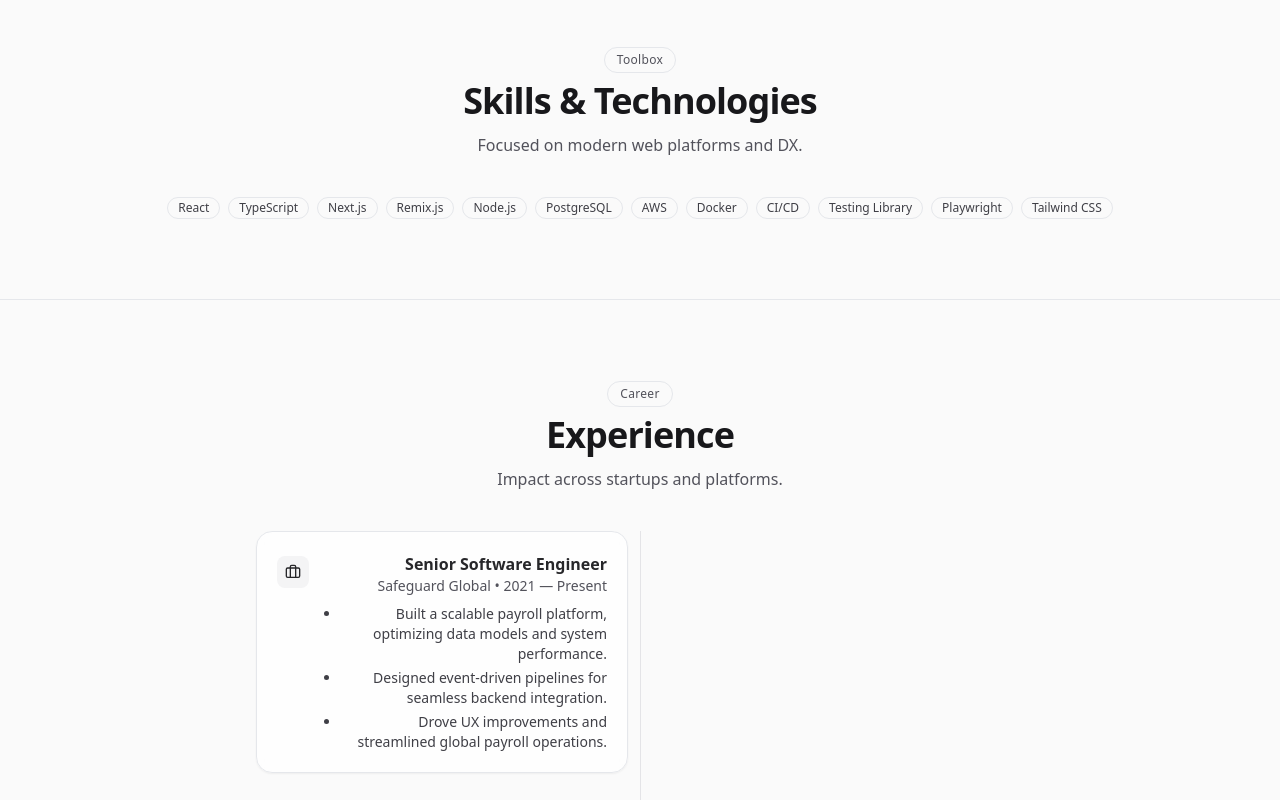
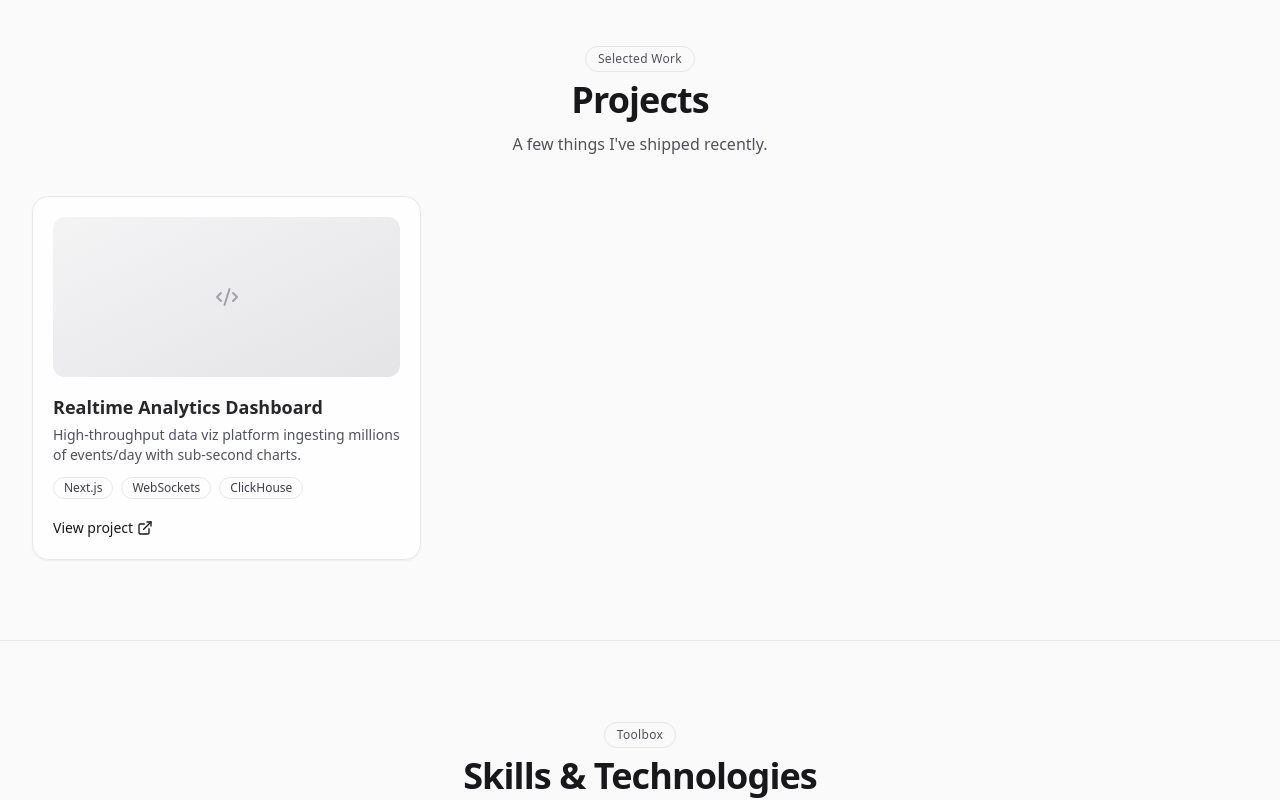
Before and after one commit to zenkio/zenkio.github.io, a React (Vite) app: page / in a window 1280 px wide. Shown: the part 580-1380 px from the top of the page. Built offline with nearby package versions, Linux system fonts and the light colour scheme.

Commit message:
extract Project to component

```diff
--- a/src/App.tsx
+++ b/src/App.tsx
@@ -5,7 +5,6 @@ import {
   Download,
   Moon,
   Sun,
-  ExternalLink,
   ArrowRight,
   Code2,
   Briefcase,
@@ -15,60 +14,19 @@ import {
 } from "lucide-react";
 import { GitHub, LinkedIn } from './component/icon';
 import { useTheme, ThemeProvider } from "./component/theme";
-import { useEffect, useRef, useState } from "react";
 import Email from "./component/email";
 import ContactForm from "./component/contactForm";
 import { Toaster } from "sonner";
 import { TypeWriter } from "./component/typeWritter";
+import { Container } from "./component/container";
+import { SectionTitle } from "./component/sectionTitle";
+import type { ChildrenProps, Project } from "./component/types";
+import { Badge } from "./component/badge";
+import { Card } from "./component/card";
+import { FadeIn } from "./component/fadeIn";
+import ProjectList from "./component/project";
 
-type ChildrenProps = PropsWithChildren<{}>;
 
-const Container = ({ children }: ChildrenProps) => (
-  <div className="mx-auto w-full max-w-7xl px-4 sm:px-6 lg:px-8">{children}</div>
-);
-
-const SectionTitle = ({
-  eyebrow,
-  title,
-  subtitle,
-}: {
-  eyebrow?: string;
-  title: string;
-  subtitle?: string;
-}) => (
-  <div className="mb-10 text-center">
-    {eyebrow && (
-      <p className="mb-2 inline-block rounded-full border px-3 py-1 text-xs font-medium tracking-wide text-zinc-600 dark:text-zinc-300">
-        {eyebrow}
-      </p>
-    )}
-    <h2 className="text-3xl font-semibold tracking-tight text-zinc-900 dark:text-zinc-50 sm:text-4xl">
-      {title}
-    </h2>
-    {subtitle && (
-      <p className="mx-auto mt-3 max-w-2xl text-zinc-600 dark:text-zinc-300">
-        {subtitle}
-      </p>
-    )}
-  </div>
-);
-
-const Badge = ({ children }: ChildrenProps) => (
-  <span className="inline-flex items-center rounded-full border px-2.5 py-0.5 text-xs text-zinc-700 dark:text-zinc-200">
-    {children}
-  </span>
-);
-
-const Card = ({
-  children,
-  className = "",
-}: { children: React.ReactNode; className?: string }) => (
-  <div
-    className={`rounded-2xl border bg-white/70 p-5 shadow-sm backdrop-blur dark:border-zinc-800 dark:bg-zinc-900/60 ${className}`}
-  >
-    {children}
-  </div>
-);
 
 const ThemeToggle = () => {
   const { isDark, toggle } = useTheme();
@@ -119,23 +77,14 @@ const skills = [
   "Tailwind CSS",
 ];
 
-
-
-type Project = {
-  title: string;
-  description: string;
-  stack: string[];
-  link: string;
-};
-
 const projects: Project[] = [
-  // {
-  //   title: "Realtime Analytics Dashboard",
-  //   description:
-  //     "High-throughput data viz platform ingesting millions of events/day with sub-second charts.",
-  //   stack: ["Next.js", "WebSockets", "ClickHouse"],
-  //   link: "#",
-  // },
+  {
+    title: "Realtime Analytics Dashboard",
+    description:
+      "High-throughput data viz platform ingesting millions of events/day with sub-second charts.",
+    stack: ["Next.js", "WebSockets", "ClickHouse"],
+    link: "#",
+  },
   // {
   //   title: "Headless Commerce Kit",
   //   description:
@@ -196,15 +145,7 @@ const writing: Writing[] = [
   // { title: "Testing Beyond the UI: Contract Tests", date: "Mar 2025", link: "#" },
 ];
 
-const FadeIn = ({ delay = 0, children, y = 12 }: { delay?: number; children: React.ReactNode; y?: number }) => (
-  <motion.div
-    initial={{ opacity: 0, y }}
-    animate={{ opacity: 1, y: 0 }}
-    transition={{ duration: 0.6, delay }}
-  >
-    {children}
-  </motion.div>
-);
+
 
 const GradientBlob = ({ className = "" }: { className?: string }) => (
   <div aria-hidden className={`pointer-events-none absolute inset-0 -z-10 overflow-hidden ${className}`}>
@@ -212,11 +153,7 @@ const GradientBlob = ({ className = "" }: { className?: string }) => (
   </div>
 );
 
-const PlaceholderImage = () => (
-  <div className="flex h-40 w-full items-center justify-center rounded-xl bg-gradient-to-br from-zinc-100 to-zinc-200 text-zinc-400 dark:from-zinc-800 dark:to-zinc-700">
-    <Code2 className="h-6 w-6" />
-  </div>
-);
+
 
 // Theme gradient options and component moved to top-level scope
 const themeGradients = [
@@ -350,35 +287,7 @@ function AppContent() {
       </section>
       {projects.length > 0 && (
         <section id="projects" className="py-14 sm:py-20">
-          <Container>
-            <SectionTitle eyebrow="Selected Work" title="Projects" subtitle="A few things I've shipped recently." />
-            <div className="grid gap-6 sm:grid-cols-2 lg:grid-cols-3">
-              {projects.map((p, idx) => (
-                <FadeIn key={idx} delay={idx * 0.05}>
-                  <Card className="flex h-full flex-col">
-                    <PlaceholderImage />
-                    <div className="mt-4 flex flex-1 flex-col">
-                      <h3 className="text-lg font-semibold">{p.title}</h3>
-                      <p className="mt-1 flex-1 text-sm text-zinc-600 dark:text-zinc-300">{p.description}</p>
-                      <div className="mt-3 flex flex-wrap gap-2">
-                        {p.stack.map((s, i) => (
-                          <Badge key={i}>{s}</Badge>
-                        ))}
-                      </div>
-                      <div className="mt-4">
-                        <a
-                          href={p.link}
-                          className="inline-flex items-center gap-1 text-sm font-medium text-zinc-900 underline-offset-4 hover:underline dark:text-zinc-100"
-                        >
-                          View project <ExternalLink className="h-4 w-4" />
-                        </a>
-                      </div>
-                    </div>
-                  </Card>
-                </FadeIn>
-              ))}
-            </div>
-          </Container>
+          <ProjectList projects={projects} />
         </section>
       )}
 
--- /dev/null
+++ b/src/component/badge.tsx
@@ -0,0 +1,7 @@
+import type { ChildrenProps } from "./types";
+
+export const Badge = ({ children }: ChildrenProps) => (
+  <span className="inline-flex items-center rounded-full border px-2.5 py-0.5 text-xs text-zinc-700 dark:text-zinc-200">
+    {children}
+  </span>
+);
--- /dev/null
+++ b/src/component/card.tsx
@@ -0,0 +1,10 @@
+export const Card = ({
+  children,
+  className = "",
+}: { children: React.ReactNode; className?: string }) => (
+  <div
+    className={`rounded-2xl border bg-white/70 p-5 shadow-sm backdrop-blur dark:border-zinc-800 dark:bg-zinc-900/60 ${className}`}
+  >
+    {children}
+  </div>
+);
--- /dev/null
+++ b/src/component/container.tsx
@@ -0,0 +1,7 @@
+
+import React, { PropsWithChildren } from "react";
+
+type ChildrenProps = PropsWithChildren<{}>;
+export const Container = ({ children }: ChildrenProps) => (
+  <div className="mx-auto w-full max-w-7xl px-4 sm:px-6 lg:px-8">{children}</div>
+);
--- /dev/null
+++ b/src/component/fadeIn.tsx
@@ -0,0 +1,11 @@
+import { motion } from "framer-motion";
+
+export const FadeIn = ({ delay = 0, children, y = 12 }: { delay?: number; children: React.ReactNode; y?: number }) => (
+  <motion.div
+    initial={{ opacity: 0, y }}
+    animate={{ opacity: 1, y: 0 }}
+    transition={{ duration: 0.6, delay }}
+  >
+    {children}
+  </motion.div>
+);
--- /dev/null
+++ b/src/component/placeHolderImage.tsx
@@ -0,0 +1,9 @@
+import {
+  Code2,
+} from "lucide-react";
+
+export const PlaceholderImage = () => (
+  <div className="flex h-40 w-full items-center justify-center rounded-xl bg-gradient-to-br from-zinc-100 to-zinc-200 text-zinc-400 dark:from-zinc-800 dark:to-zinc-700">
+    <Code2 className="h-6 w-6" />
+  </div>
+);
--- /dev/null
+++ b/src/component/project.tsx
@@ -0,0 +1,40 @@
+import { ExternalLink } from "lucide-react";
+import { Badge } from "./badge";
+import { Card } from "./card";
+import { Container } from "./container";
+import { FadeIn } from "./fadeIn";
+import { PlaceholderImage } from "./placeHolderImage";
+import { SectionTitle } from "./sectionTitle";
+import { Project } from "./types";
+
+export default function ProjectList({ projects }: { projects: Project[] }) {
+  return (<Container>
+    <SectionTitle eyebrow="Selected Work" title="Projects" subtitle="A few things I've shipped recently." />
+    <div className="grid gap-6 sm:grid-cols-2 lg:grid-cols-3">
+      {projects.map((p, idx) => (
+        <FadeIn key={idx} delay={idx * 0.05}>
+          <Card className="flex h-full flex-col">
+            <PlaceholderImage />
+            <div className="mt-4 flex flex-1 flex-col">
+              <h3 className="text-lg font-semibold">{p.title}</h3>
+              <p className="mt-1 flex-1 text-sm text-zinc-600 dark:text-zinc-300">{p.description}</p>
+              <div className="mt-3 flex flex-wrap gap-2">
+                {p.stack.map((s, i) => (
+                  <Badge key={i}>{s}</Badge>
+                ))}
+              </div>
+              <div className="mt-4">
+                <a
+                  href={p.link}
+                  className="inline-flex items-center gap-1 text-sm font-medium text-zinc-900 underline-offset-4 hover:underline dark:text-zinc-100"
+                >
+                  View project <ExternalLink className="h-4 w-4" />
+                </a>
+              </div>
+            </div>
+          </Card>
+        </FadeIn>
+      ))}
+    </div>
+  </Container>)
+};
--- /dev/null
+++ b/src/component/sectionTitle.tsx
@@ -0,0 +1,25 @@
+export const SectionTitle = ({
+  eyebrow,
+  title,
+  subtitle,
+}: {
+  eyebrow?: string;
+  title: string;
+  subtitle?: string;
+}) => (
+  <div className="mb-10 text-center">
+    {eyebrow && (
+      <p className="mb-2 inline-block rounded-full border px-3 py-1 text-xs font-medium tracking-wide text-zinc-600 dark:text-zinc-300">
+        {eyebrow}
+      </p>
+    )}
+    <h2 className="text-3xl font-semibold tracking-tight text-zinc-900 dark:text-zinc-50 sm:text-4xl">
+      {title}
+    </h2>
+    {subtitle && (
+      <p className="mx-auto mt-3 max-w-2xl text-zinc-600 dark:text-zinc-300">
+        {subtitle}
+      </p>
+    )}
+  </div>
+);
--- /dev/null
+++ b/src/component/types.ts
@@ -0,0 +1,10 @@
+import { PropsWithChildren } from "react";
+
+export type ChildrenProps = PropsWithChildren<{}>;
+
+export type Project = {
+  title: string;
+  description: string;
+  stack: string[];
+  link: string;
+};
```
